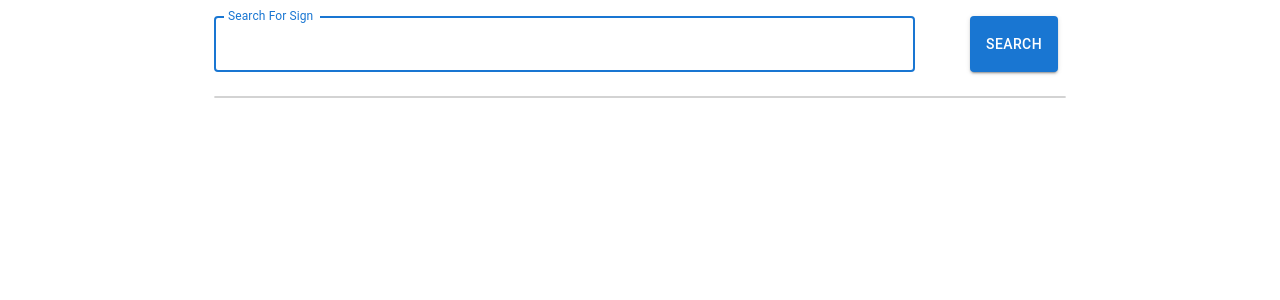
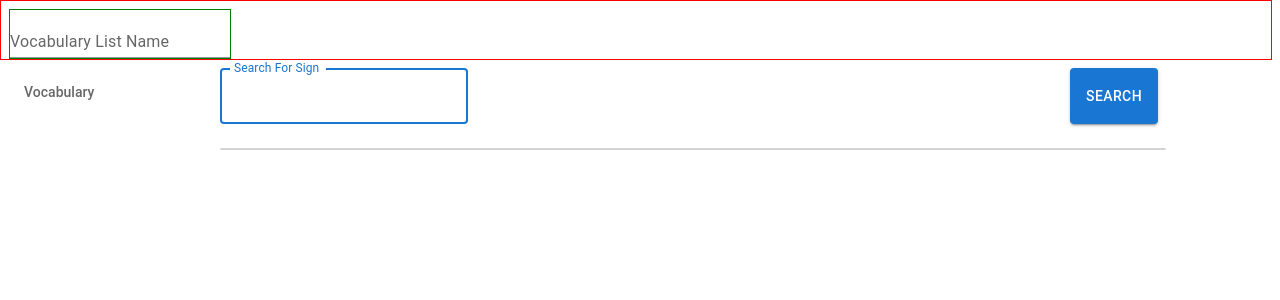
Before and after one commit to cryosis7/Signs4Sign, a React (Create React App) app: page / in a window 1280 px wide. Shown: the top 300 px of the page. Built offline with nearby package versions, Linux system fonts and the light colour scheme.

Commit message:
re-writing searchbar layout

```diff
--- a/src/components/App.tsx
+++ /dev/null
@@ -1,42 +0,0 @@
-import React, { useState } from "react";
-import { SearchBar } from "./SearchBar/SearchBar";
-import { Container } from "@mui/material";
-import { SearchResults } from "./SearchBar/SearchResults";
-
-interface Sign {
-  english: string;
-  maori: string;
-  secondary: string;
-  picture: string;
-  video: string;
-  handShape: string;
-  location: string;
-}
-
-const App = () => {
-  const [searchTerm, setSearchTerm] = useState<string>("");
-  const [checkedSigns, setCheckedSigns] = useState<Sign[]>([]);
-
-  const toggleChecked = (sign: Sign) => {
-    const index = checkedSigns.indexOf(sign);
-    if (index !== -1) {
-      setCheckedSigns(checkedSigns.filter((el) => el !== sign));
-    } else {
-      setCheckedSigns([...checkedSigns, sign]);
-    }
-  };
-
-  return (
-    <Container maxWidth="md" sx={{ marginTop: "1em" }}>
-      <SearchBar setSearchTerm={setSearchTerm} />
-      <hr />
-      <SearchResults
-        searchTerm={searchTerm}
-        checkedList={checkedSigns}
-        toggleChecked={toggleChecked}
-      />
-    </Container>
-  );
-};
-
-export default App;
--- a/src/components/SearchBar/SearchResults.tsx
+++ /dev/null
@@ -1,79 +0,0 @@
-// import wordList from "../../dictionary/wordlist.json";
-import signDictionary from "../../dictionary/nzsl.json";
-import {
-  Card,
-  CardActions,
-  CardContent,
-  CardHeader,
-  Checkbox,
-  FormControlLabel,
-  Grid,
-  Typography,
-} from "@mui/material";
-import React from "react";
-
-interface Sign {
-  english: string;
-  maori: string;
-  secondary: string;
-  picture: string;
-  video: string;
-  handShape: string;
-  location: string;
-}
-
-interface Props {
-  searchTerm: string;
-  checkedList: Sign[];
-  toggleChecked: (arg0: Sign) => void;
-}
-
-export const SearchResults = ({
-  searchTerm,
-  checkedList,
-  toggleChecked,
-}: Props) => {
-  if (searchTerm.trim() === "") {
-    return <></>;
-  }
-
-  const cleanedSearchTerm = searchTerm.toLowerCase().trim();
-  const matchingWords =
-    searchTerm.length <= 3
-      ? signDictionary.filter((entry) =>
-          entry.english.toLowerCase().startsWith(cleanedSearchTerm)
-        )
-      : signDictionary.filter((entry) =>
-          entry.english.toLowerCase().includes(cleanedSearchTerm)
-        );
-
-  return (
-    <Grid container spacing={1}>
-      {matchingWords.map((signEntry, index) => (
-        <Grid item key={index}>
-          <Card raised={checkedList.includes(signEntry)}>
-            <CardHeader title={signEntry.english} subheader={signEntry.maori} />
-            {signEntry.secondary && (
-              <CardContent>
-                {signEntry.secondary && (
-                  <Typography>{signEntry.secondary}</Typography>
-                )}
-              </CardContent>
-            )}
-            <CardActions>
-              <FormControlLabel
-                label="Add To Vocabulary"
-                control={
-                  <Checkbox
-                    checked={checkedList.includes(signEntry)}
-                    onChange={() => toggleChecked(signEntry)}
-                  />
-                }
-              />
-            </CardActions>
-          </Card>
-        </Grid>
-      ))}
-    </Grid>
-  );
-};
--- /dev/null
+++ b/src/components/Vocabulary/AddVocabForm.tsx
@@ -0,0 +1,30 @@
+import React, { SetStateAction, useState } from "react";
+import { SearchBar } from "./SearchBar/SearchBar";
+import { Container } from "@mui/material";
+import { SearchResults } from "./SearchResults/SearchResults";
+import { Sign } from "../../shared/types";
+
+interface Props {
+  selectedSigns: Sign[];
+  toggleChecked: (arg0: Sign) => void;
+}
+
+const AddVocabForm = ({ selectedSigns, toggleChecked }: Props) => {
+  const [searchTerm, setSearchTerm] = useState<string>("");
+
+  return (
+    // <Container maxWidth="md" sx={{ marginTop: "1em" }}>
+    <>
+      <SearchBar setSearchTerm={setSearchTerm} />
+      <hr />
+      <SearchResults
+        searchTerm={searchTerm}
+        checkedList={selectedSigns}
+        toggleChecked={toggleChecked}
+      />
+    </>
+    // </Container>
+  );
+};
+
+export default AddVocabForm;
--- a/src/components/SearchBar/SearchBar.tsx
+++ b/src/components/Vocabulary/SearchBar/SearchBar.tsx
@@ -18,17 +18,11 @@ export const SearchBar = ({ setSearchTerm }: Props) => {
       <Grid
         container
         spacing={1}
+        wrap={"nowrap"}
         justifyContent="space-between"
         alignItems="stretch"
       >
-        <Grid
-          item
-          xs={8}
-          sm={9}
-          md={10}
-          className="flex "
-          sx={{ padding: "8px" }}
-        >
+        <Grid item className="flex" sx={{ padding: "8px" }}>
           <TextField
             autoFocus
             label="Search For Sign"
--- /dev/null
+++ b/src/components/Vocabulary/SearchResults/SearchResults.tsx
@@ -0,0 +1,45 @@
+import signDictionary from "../../../dictionary/nzsl.json";
+import { Grid } from "@mui/material";
+import React from "react";
+import { Sign } from "../../../shared/types";
+import { SignCard } from "./SignCard";
+
+interface Props {
+  searchTerm: string;
+  checkedList: Sign[];
+  toggleChecked: (arg0: Sign) => void;
+}
+
+export const SearchResults = ({
+  searchTerm,
+  checkedList,
+  toggleChecked,
+}: Props) => {
+  if (searchTerm.trim() === "") {
+    return <></>;
+  }
+
+  const cleanedSearchTerm = searchTerm.toLowerCase().trim();
+  const matchingWords =
+    searchTerm.length <= 3
+      ? signDictionary.filter((entry) =>
+          entry.english.toLowerCase().startsWith(cleanedSearchTerm)
+        )
+      : signDictionary.filter((entry) =>
+          entry.english.toLowerCase().includes(cleanedSearchTerm)
+        );
+
+  return (
+    <Grid container spacing={1}>
+      {matchingWords.map((signEntry, index) => (
+        <Grid item key={index}>
+          <SignCard
+            isSelected={checkedList.includes(signEntry)}
+            sign={signEntry}
+            toggleChecked={toggleChecked}
+          />
+        </Grid>
+      ))}
+    </Grid>
+  );
+};
--- /dev/null
+++ b/src/components/Vocabulary/SearchResults/SignCard.tsx
@@ -0,0 +1,41 @@
+import {
+  Card,
+  CardActions,
+  CardContent,
+  CardHeader,
+  Checkbox,
+  FormControlLabel,
+  Typography,
+} from "@mui/material";
+import React from "react";
+import { Sign } from "../../../shared/types";
+
+interface Props {
+  isSelected: boolean;
+  sign: Sign;
+  toggleChecked: (arg0: Sign) => void;
+}
+
+export const SignCard = ({ isSelected, sign, toggleChecked }: Props) => {
+  return (
+    <Card raised={isSelected}>
+      <CardHeader title={sign.english} subheader={sign.maori} />
+      {sign.secondary && (
+        <CardContent>
+          {sign.secondary && <Typography>{sign.secondary}</Typography>}
+        </CardContent>
+      )}
+      <CardActions>
+        <FormControlLabel
+          label="Add To Vocabulary"
+          control={
+            <Checkbox
+              checked={isSelected}
+              onChange={() => toggleChecked(sign)}
+            />
+          }
+        />
+      </CardActions>
+    </Card>
+  );
+};
--- /dev/null
+++ b/src/components/Vocabulary/VocabList/VocabList.tsx
@@ -0,0 +1,29 @@
+import {
+  Divider,
+  List,
+  ListItem,
+  ListItemText,
+  ListSubheader,
+  TextField,
+} from "@mui/material";
+import { useState } from "react";
+
+interface Props {
+  vocabList: string[];
+  vocabListName: string;
+}
+
+export const VocabList = ({ vocabList, vocabListName }: Props) => {
+  return (
+    <nav aria-label="Vocabulary list contents">
+      <List disablePadding>
+        <ListSubheader>{vocabListName || "Vocabulary"}</ListSubheader>
+        {vocabList.map((word) => (
+          <ListItem>
+            <ListItemText primary={word} />
+          </ListItem>
+        ))}
+      </List>
+    </nav>
+  );
+};
--- /dev/null
+++ b/src/components/Vocabulary/Vocabulary.tsx
@@ -0,0 +1,45 @@
+import AddVocabForm from "./AddVocabForm";
+import { VocabList } from "./VocabList/VocabList";
+import { useState } from "react";
+import { Sign } from "../../shared/types";
+import { Grid, TextField } from "@mui/material";
+
+export const Vocabulary = () => {
+  const [selectedSigns, setSelectedSigns] = useState<Sign[]>([]);
+  const [vocabListName, setVocabListName] = useState<string>("");
+
+  const toggleVocabWord = (sign: Sign) => {
+    const index = selectedSigns.indexOf(sign);
+    if (index !== -1) {
+      setSelectedSigns(selectedSigns.filter((el) => el !== sign));
+    } else {
+      setSelectedSigns([...selectedSigns, sign]);
+    }
+  };
+
+  return (
+    <Grid container spacing={1}>
+      <Grid item xs={12} className={"debug"}>
+        <TextField
+          label="Vocabulary List Name"
+          variant="standard"
+          value={vocabListName}
+          sx={{ border: "1px solid green" }}
+          onChange={(event) => setVocabListName(event.target.value)}
+        />
+      </Grid>
+      <Grid item xs={3} lg={2}>
+        <VocabList
+          vocabList={selectedSigns.map((sign) => sign.english)}
+          vocabListName={vocabListName}
+        />
+      </Grid>
+      <Grid item xs={8} lg={9}>
+        <AddVocabForm
+          selectedSigns={selectedSigns}
+          toggleChecked={toggleVocabWord}
+        />
+      </Grid>
+    </Grid>
+  );
+};
--- a/src/index.tsx
+++ b/src/index.tsx
@@ -1,15 +1,15 @@
 import React from "react";
 import ReactDOM from "react-dom/client";
 import "./styles.scss";
-import App from "./components/App";
 import reportWebVitals from "./reportWebVitals";
+import { Vocabulary } from "./components/Vocabulary/Vocabulary";
 
 const root = ReactDOM.createRoot(
   document.getElementById("root") as HTMLElement
 );
 root.render(
   <React.StrictMode>
-    <App />
+    <Vocabulary />
   </React.StrictMode>
 );
 
--- /dev/null
+++ b/src/shared/types.ts
@@ -0,0 +1,9 @@
+export interface Sign {
+  english: string;
+  maori: string;
+  secondary: string;
+  picture: string;
+  video: string;
+  handShape: string;
+  location: string;
+}
--- a/src/styles.scss
+++ b/src/styles.scss
@@ -70,3 +70,7 @@ hr {
   margin-bottom: 1em;
   margin-top: 1em;
 }
+
+.fullwidth {
+  width: 100%;
+}
```
Also changed, not shown: 1 other file (tests, documents, lock files or other folders).
